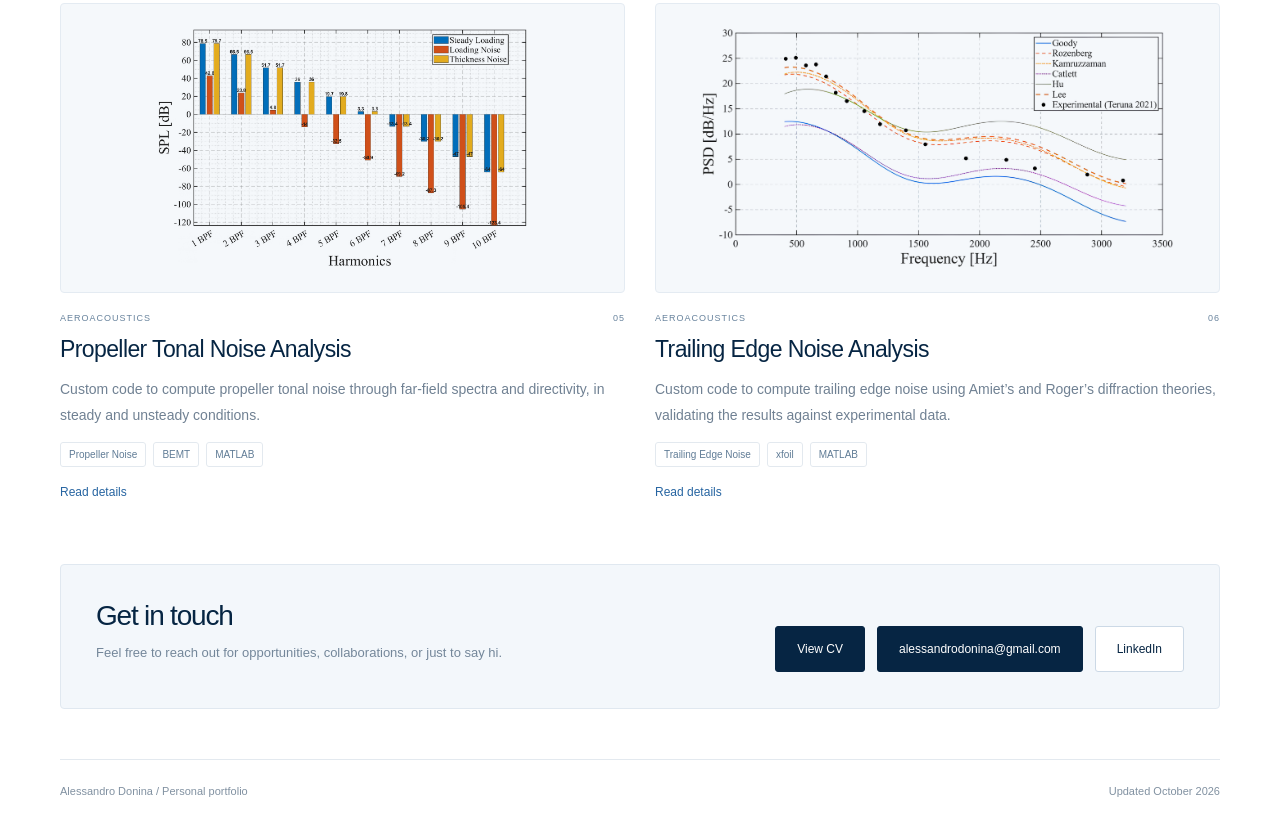
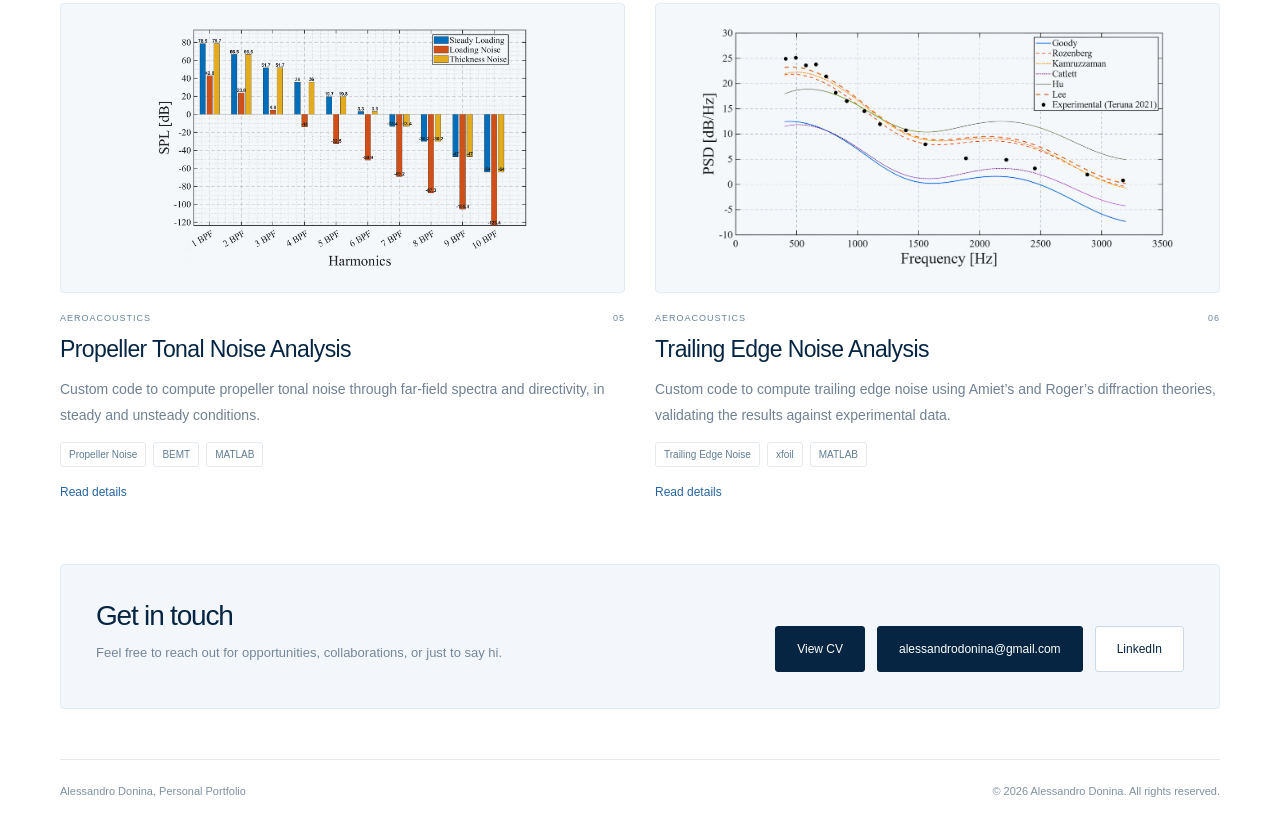
Before and after one commit to alessandrodonina/portfolio, a plain HTML site: page index.html in a window 1280 px wide. Shown: the part 2261-3093 px from the top of the page. Drawn offline with Linux system fonts and the light colour scheme.

Commit message:
Update footer content in index.html

```diff
--- a/index.html
+++ b/index.html
@@ -60,8 +60,8 @@
       </section>
     </main>
     <footer>
-      <span>Alessandro Donina / Personal portfolio</span>
-      <span>Updated October 2026</span>
+      <span>Alessandro Donina, Personal Portfolio</span>
+      <span>© 2026 Alessandro Donina. All rights reserved.</span>
     </footer>
   </div>
   <script src="data/content.js"></script>
```
